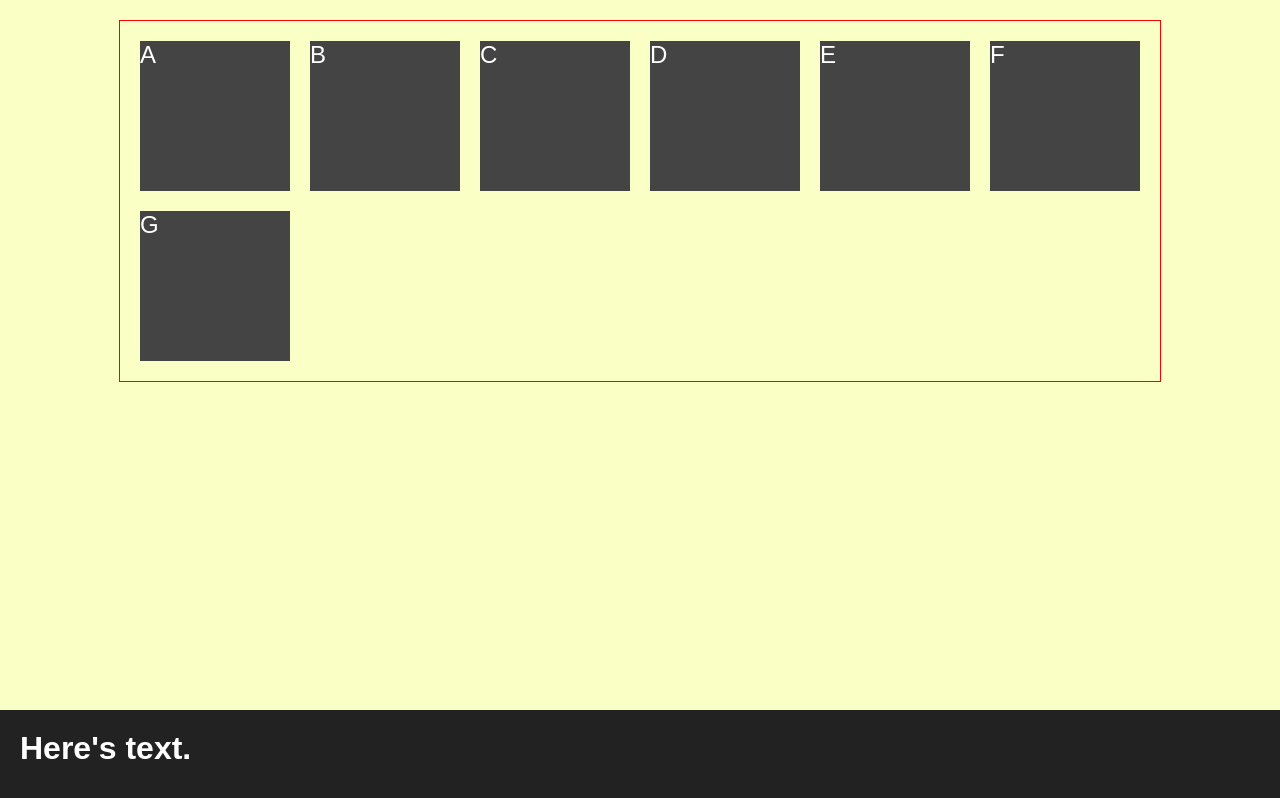
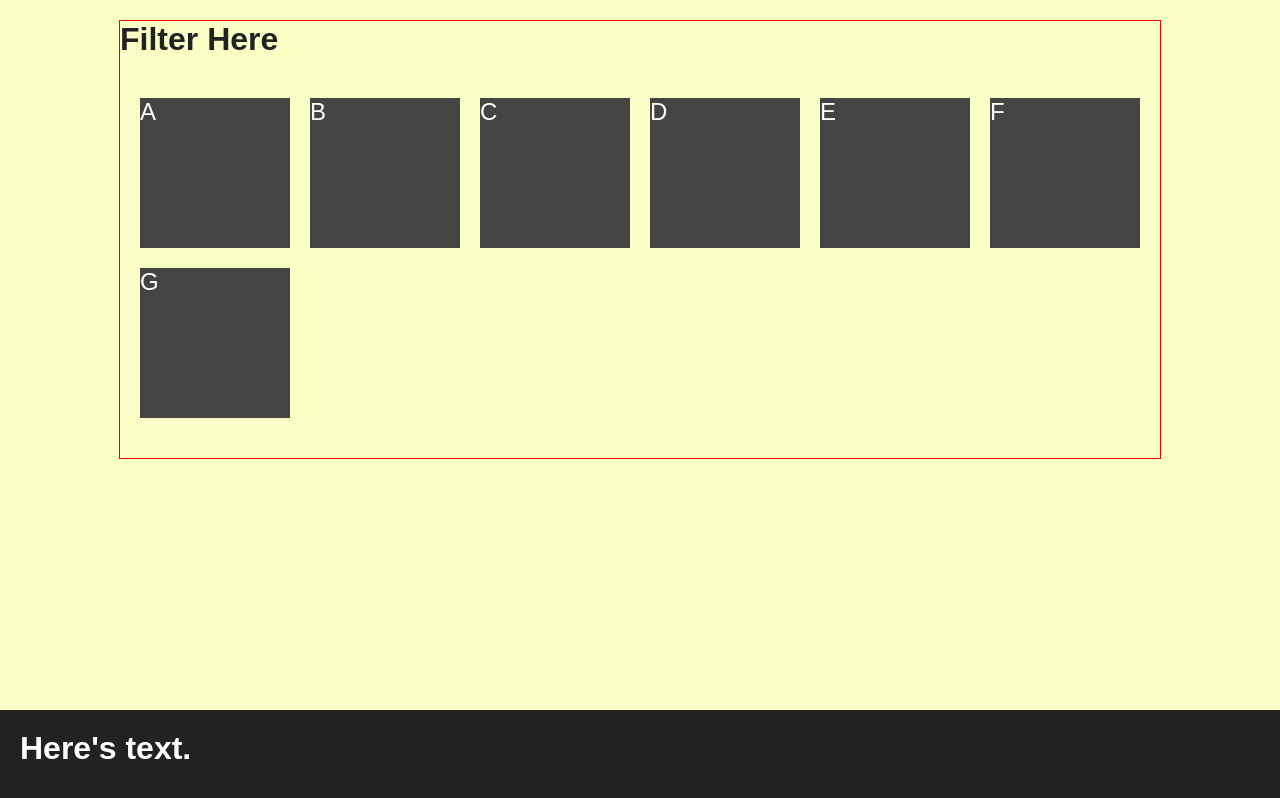
Before and after one commit to LeePresswood/reactpokedex, a React (Create React App) app: page / in a window 1280 px wide. Built offline with nearby package versions, Linux system fonts and the light colour scheme.

Commit message:
Added PokeFilter section.

```diff
--- a/src/components/ContentSection.js
+++ b/src/components/ContentSection.js
@@ -1,11 +1,13 @@
 import React, { Component } from 'react';
 import '../styles/ContentSection.css';
 import PokeRows from "./PokeRows";
+import PokeFilter from "./PokeFilter";
 
 class ContentSection extends Component {
     render() {
         return (
             <div className="ContentSection">
+                <PokeFilter/>
                 <PokeRows/>
             </div>
         );
--- /dev/null
+++ b/src/components/PokeFilter.js
@@ -0,0 +1,14 @@
+import React, { Component } from 'react';
+// import '../styles/ContentSection.css';
+
+class PokeFilter extends Component {
+    render() {
+        return (
+            <div className="PokeFilter">
+                <h1>Filter Here</h1>
+            </div>
+        );
+    }
+}
+
+export default PokeFilter;
--- a/src/styles/ContentSection.css
+++ b/src/styles/ContentSection.css
@@ -1,41 +1,9 @@
-/*.Content {*/
-/*width: 1200px;*/
-
-/*margin: 20px auto;*/
-/*padding: 20px;*/
-
-/*display: grid;*/
-/*grid-template-columns: 600px;*/
-
-/*text-align: left;*/
-/*font-family: var(--font-family);*/
-/*color: var(--font-color);*/
-/*border: 1px solid red;*/
-/*}*/
-
-/*@media (min-width: 1040px) {*/
-.Content {
-    display: grid;
-
-    grid-template-columns: repeat(6, 150px);
-    grid-auto-rows: 150px;
-    grid-gap: 20px;
-
-    width: 1000px;
+.ContentSection {
+    width: 1040px;
 
     margin: 20px auto;
-    padding: 20px;
 
-    text-align: left;
     font-family: var(--font-family);
     color: var(--font-color);
     border: 1px solid red;
 }
-
-.box {
-    background-color: #444;
-    color: #fff;
-    font-size: 150%;
-}
-
-/*}*/
--- a/src/styles/PokeRows.css
+++ b/src/styles/PokeRows.css
@@ -1,3 +1,4 @@
+/*@media (min-width: 1040px) {*/
 .PokeRows {
     display: grid;
 
@@ -13,7 +14,6 @@
     text-align: left;
     font-family: var(--font-family);
     color: var(--font-color);
-    border: 1px solid red;
 }
 
 .box {
```
